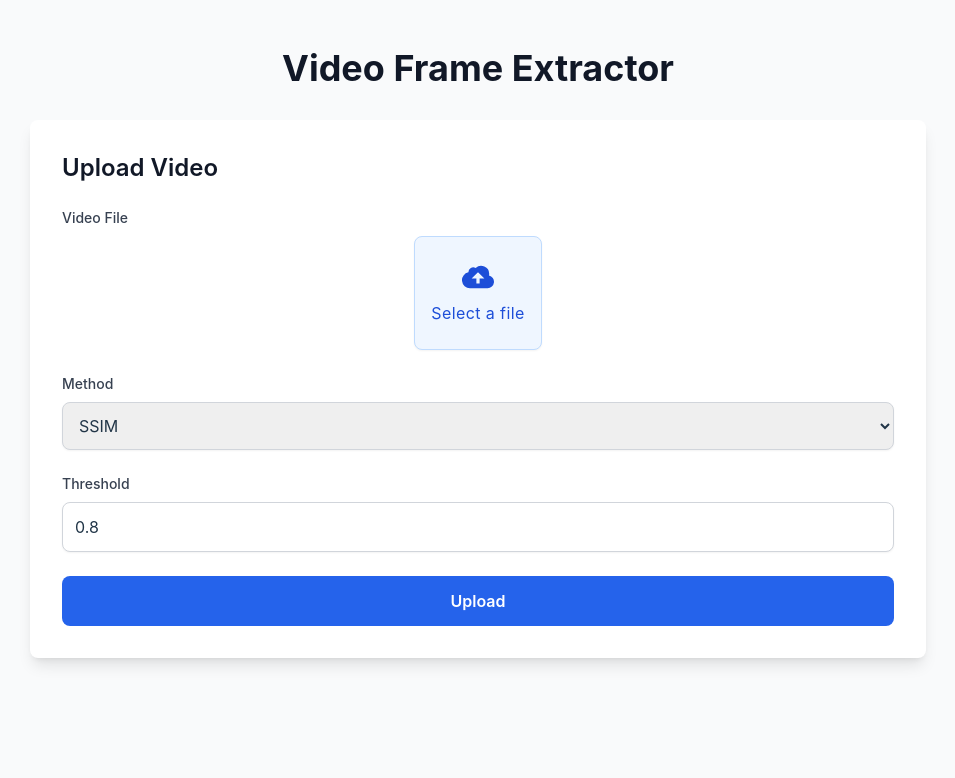
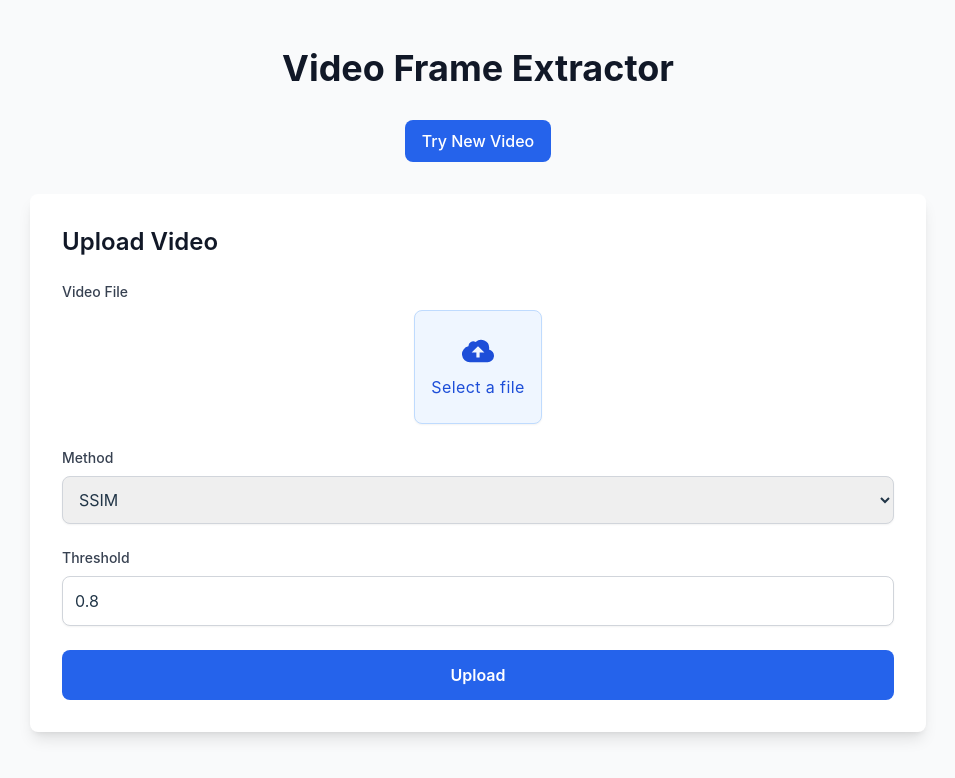
Before and after one commit to funactuator/reel_shot_ui, a React (Vite) app: page / in a window 1280 px wide. Shown: the top 778 px of the page, without its empty margins (162-1117 px from the left). Built offline with nearby package versions, Linux system fonts and the light colour scheme.

Commit message:
[feat/poc]: improved header

```diff
--- a/src/App.jsx
+++ b/src/App.jsx
@@ -1,4 +1,4 @@
-import { useState } from "react";
+import { useState, useEffect } from "react";
 import FileUpload from "./components/FileUpload";
 import FrameDisplay from "./components/FrameDisplay";
 import { saveFrame, getAllFrames } from "./utils/idb";
@@ -9,9 +9,18 @@ const App = () => {
   const [allFrames, setAllFrames] = useState({});
   const [showAllFrames, setShowAllFrames] = useState(false);
   const [uniqueId, setUniqueId] = useState(null);
+  const [hasFramesInIndexedDB, setHasFramesInIndexedDB] = useState(false);
+
+  // Check if there are frames in IndexedDB on initial load
+  useEffect(() => {
+    const checkFramesInIndexedDB = async () => {
+      const frames = await getAllFrames();
+      setHasFramesInIndexedDB(frames.length > 0);
+    };
+    checkFramesInIndexedDB();
+  }, []);
 
   const handleUploadSuccess = async (response) => {
-    console.log(response);
     const { unique_id, frames } = response;
     setFrames(frames);
     setIsProcessingComplete(true);
@@ -21,6 +30,9 @@ const App = () => {
     for (const [name, url] of Object.entries(frames)) {
       await saveFrame({ name, url, unique_id });
     }
+
+    // Update the state to indicate there are frames in IndexedDB
+    setHasFramesInIndexedDB(true);
   };
 
   const handleTryAnotherVideo = () => {
@@ -33,7 +45,7 @@ const App = () => {
   const handleViewAllFiles = async () => {
     const frames = await getAllFrames();
     const framesMap = frames.reduce((acc, frame) => {
-      acc[frame.name] = frame.url;
+      acc[frame.id + '_' + frame.name] = 'http://localhost:8000' + frame.url;
       return acc;
     }, {});
     setAllFrames(framesMap);
@@ -46,28 +58,33 @@ const App = () => {
         <h1 className="text-4xl font-bold text-center text-gray-900 mb-8">
           Video Frame Extractor
         </h1>
-        {!isProcessingComplete ? (
-          <FileUpload onUploadSuccess={handleUploadSuccess} />
-        ) : (
-          <div className="text-center space-x-4">
+
+        {/* Header with Buttons */}
+        <div className="flex justify-center space-x-4 mb-8">
           <button
             onClick={handleTryAnotherVideo}
             className="bg-blue-600 text-white py-2 px-4 rounded-lg hover:bg-blue-700 transition duration-300"
           >
-              Try Another Video
+            Try New Video
           </button>
+          {hasFramesInIndexedDB && (
             <button
               onClick={handleViewAllFiles}
               className="bg-green-600 text-white py-2 px-4 rounded-lg hover:bg-green-700 transition duration-300"
             >
-              View All Files
+              Show All Frames
             </button>
+          )}
         </div>
-        )}
-        {!showAllFrames && Object.keys(frames).length > 0 && (
+
+        {/* File Upload Section */}
+        {!isProcessingComplete && !showAllFrames && <FileUpload onUploadSuccess={handleUploadSuccess} />}
+
+        {/* Display Frames */}
+        {isProcessingComplete && !showAllFrames && (
           <FrameDisplay frames={frames} uniqueId={uniqueId} />
         )}
-        {showAllFrames && <FrameDisplay frames={allFrames} uniqueId={uniqueId} />}
+        {showAllFrames && <FrameDisplay frames={allFrames} uniqueId={null} />}
       </div>
     </div>
   );
```
Also changed, not shown: src/components/FileUpload.jsx (line endings or trailing spaces). Lines whose indentation alone changed are shown as unchanged.
